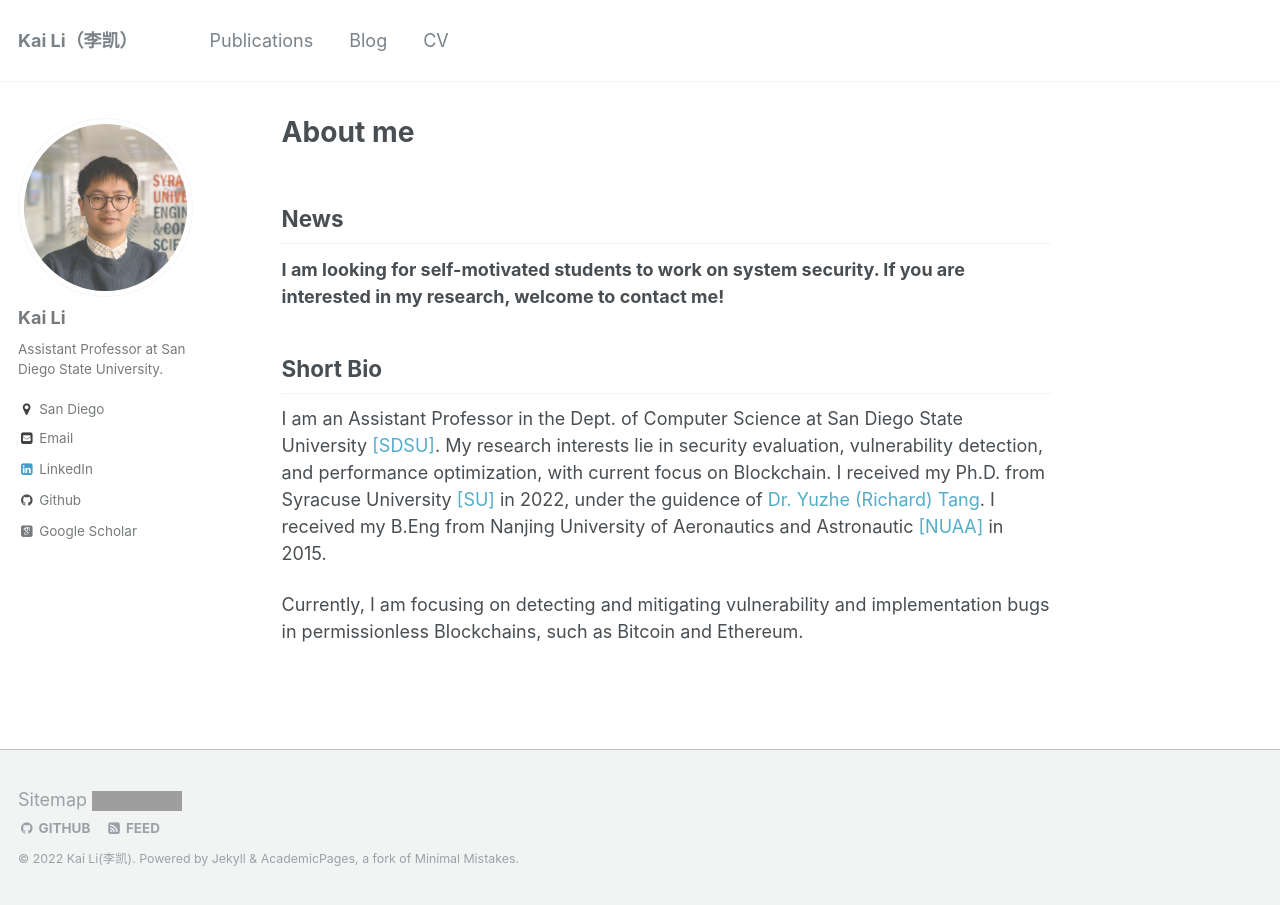
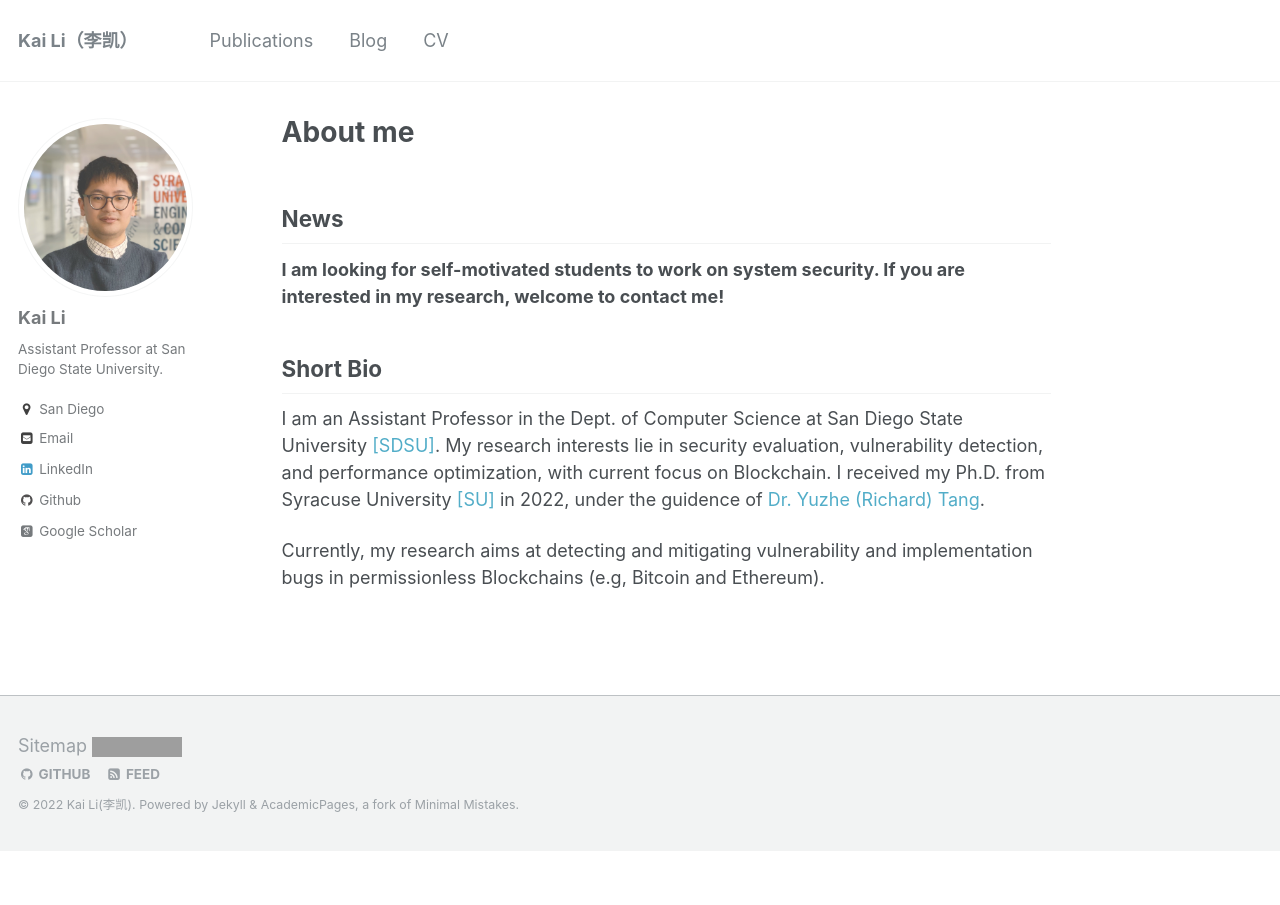
Before and after one commit to likai1993/likai1993.github.io, a Jekyll site: the page built from _pages/about.md, in a window 1280 px wide. Built offline with Jekyll 4.4.1, drawn with Linux system fonts in a browser that asks for light colours; some web fonts are replaced; grey boxes are pictures that could not be loaded.

Commit message:
Update about.md

```diff
--- a/_pages/about.md
+++ b/_pages/about.md
@@ -15,6 +15,6 @@ News
 
 Short Bio
 ----
-I am an Assistant Professor in the Dept. of Computer Science at San Diego State University [[SDSU]](https://cs.sdsu.edu/). My research interests lie in security evaluation, vulnerability detection, and performance optimization, with current focus on Blockchain. I received my Ph.D. from Syracuse University [[SU]](http://eng-cs.syr.edu/our-departments/electrical-engineering-and-computer-science) in 2022, under the guidence of [Dr. Yuzhe (Richard) Tang](http://tristartom.github.io/). I received my B.Eng from Nanjing University of Aeronautics and Astronautic [[NUAA]](http://www.nuaa.edu.cn) in 2015.
+I am an Assistant Professor in the Dept. of Computer Science at San Diego State University [[SDSU]](https://cs.sdsu.edu/). My research interests lie in security evaluation, vulnerability detection, and performance optimization, with current focus on Blockchain. I received my Ph.D. from Syracuse University [[SU]](http://eng-cs.syr.edu/our-departments/electrical-engineering-and-computer-science) in 2022, under the guidence of [Dr. Yuzhe (Richard) Tang](http://tristartom.github.io/).
 
-Currently, I am focusing on detecting and mitigating vulnerability and implementation bugs in permissionless Blockchains, such as Bitcoin and Ethereum.
+Currently, my research aims at detecting and mitigating vulnerability and implementation bugs in permissionless Blockchains (e.g, Bitcoin and Ethereum).
```
